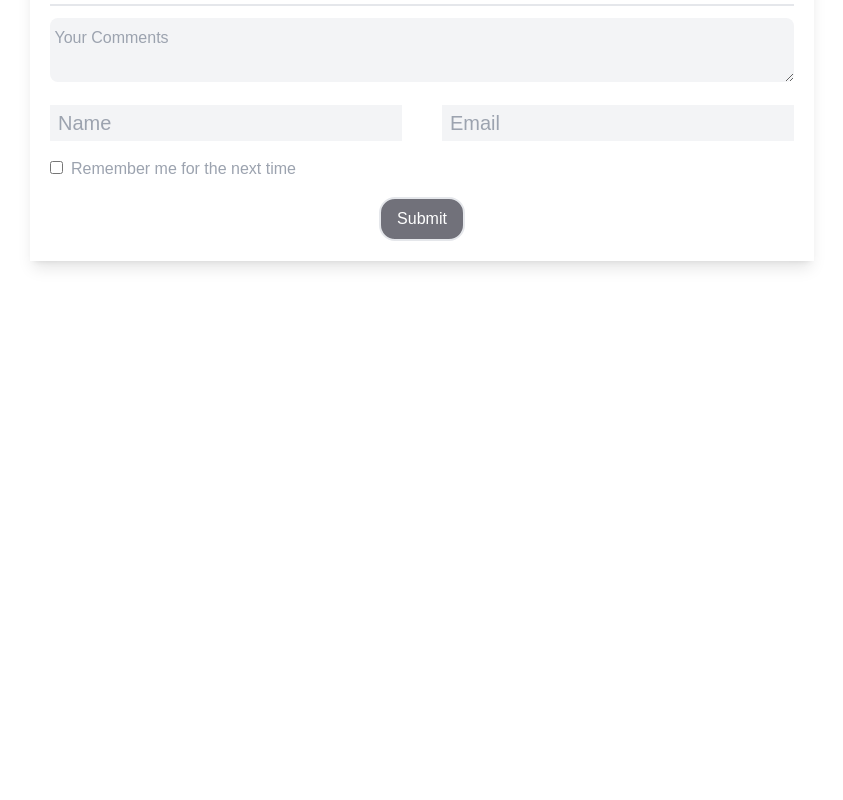
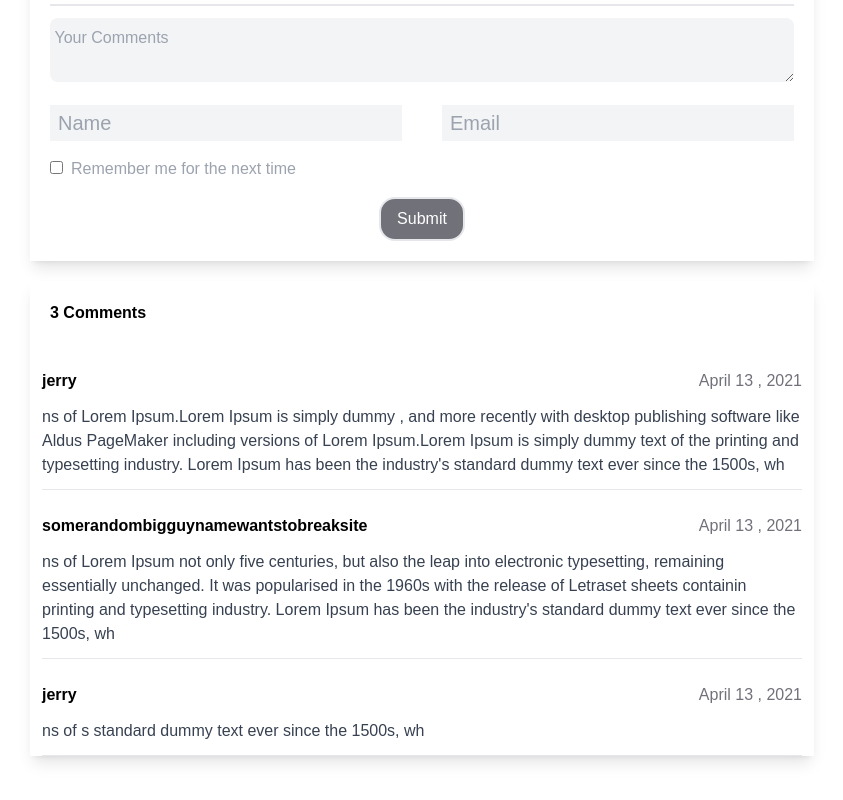
Before and after one commit to blessingcharles/blogsite, a Next.js app: page /post/post1 in a window 1280 px wide. Shown: the part 2804-3604 px from the top of the page, without its empty margins (10-853 px from the left). Before the commit the page ends 3105 px from the top, so only its background shows below. Built offline with nearby package versions, Linux system fonts and the light colour scheme.

Commit message:
comments tab added

```diff
--- a/components/post/Comments.jsx
+++ b/components/post/Comments.jsx
@@ -1,10 +1,11 @@
+import moment from 'moment'
 import React, { useEffect, useState } from 'react'
 import { getSlugComments } from '../../services/comments'
 
-function Comments({slug}) {
-  const [comments , setComments] = useState([])
+function Comments({ slug }) {
+  const [comments, setComments] = useState([])
 
-  useEffect(async ()=>{
+  useEffect(async () => {
     const results = await getSlugComments(slug)
     setComments(results)
   }, [])
@@ -12,8 +13,29 @@ function Comments({slug}) {
   return (
     <div>
       {comments.length > 0 && (
-        <div>
+        <div className='bg-white shadow-lg mt-5'>
+          <h2 className='p-5 font-semibold text-md'>
+            {comments.length + " Comments"}
+          </h2>
+          {comments.map((comment, idx) => (
+            <div key={idx} className='m-3 py-3 border-b'>
+              <div className='flex items-center justify-between mb-3'>
+                <span className='break-all pr-3 font-semibold'>
+                  {comment.name}
+                </span>
+                <p className='text-zinc-500'>
+                  {moment(comment.commentedAt).format("MMMM DD , YYYY")}
 
+                </p>
+              </div>
+
+              <p className='text-gray-700'>
+                {comment.comment
+
+                }
+              </p>
+            </div>
+          ))}
         </div>
       )}
     </div>
--- a/pages/index.jsx
+++ b/pages/index.jsx
@@ -7,7 +7,7 @@ export default function Home({ newPosts }) {
   return (
     <>
 
-      <div className="container mx-auto mb-8 mt-28 px-10">
+      <div className="container mx-auto mb-8 mt-28 px-5 lg:px-10">
         <div className="grid grid-cols-1 gap-12 lg:grid-cols-12">
           <div className="col-span-1 lg:col-span-8">
             {newPosts.map((post, idx) => (
--- a/pages/post/[slug].jsx
+++ b/pages/post/[slug].jsx
@@ -12,7 +12,7 @@ import { getAllPosts, getPostDetails } from '../../services/posts';
 const PostDetails = ({ post , slug }) => {
 
   return (
-    <div className='container mx-auto px-10 mb-8 mt-24'>
+    <div className='container mx-auto px-5 lg:px-10 mb-8 mt-24'>
       <div className='grid grid-cols-1 lg:grid-cols-12 gap-12'>
 
         <div className='col-span-1 lg:col-span-8'>
--- a/services/comments.js
+++ b/services/comments.js
@@ -1,26 +1,28 @@
-
-export const submitComment = async (name , email , comment , slug) =>{
-
-}
+export const submitComment = async (name, email, comment, slug) => {};
 
 export const getSlugComments = async () => {
-    const comments = [
-        {
-            name : "jerry" ,
-            emai : "jerry@gmail.com" ,
-            comment : "ns of Lorem Ipsum.Lorem Ipsum is simply dummy , and more recently with desktop publishing software like Aldus PageMaker including versions of Lorem Ipsum.Lorem Ipsum is simply dummy text of the printing and typesetting industry. Lorem Ipsum has been the industry's standard dummy text ever since the 1500s, wh"
-        } ,
-        {
-            name : "somerandombigguynamewantstobreaksite" ,
-            emai : "bigboynamewhereeveverhewants@gmail.com" ,
-            comment : "ns of Lorem Ipsum not only five centuries, but also the leap into electronic typesetting, remaining essentially unchanged. It was popularised in the 1960s with the release of Letraset sheets containin printing and typesetting industry. Lorem Ipsum has been the industry's standard dummy text ever since the 1500s, wh"
-        } ,
-        {
-            name : "jerry" ,
-            emai : "jerry@gmail.com" ,
-            comment : "ns of s standard dummy text ever since the 1500s, wh"
-        } ,
-    ]
+  const comments = [
+    {
+      name: 'jerry',
+      email: 'jerry@gmail.com',
+      comment:
+        "ns of Lorem Ipsum.Lorem Ipsum is simply dummy , and more recently with desktop publishing software like Aldus PageMaker including versions of Lorem Ipsum.Lorem Ipsum is simply dummy text of the printing and typesetting industry. Lorem Ipsum has been the industry's standard dummy text ever since the 1500s, wh",
+      commentedAt:"Fri Apr 12 2021 19:08:55 GMT-0500 (CDT)"
+    },
+    {
+      name: 'somerandombigguynamewantstobreaksite',
+      commentedAt:"Fri Apr 12 2021 19:08:55 GMT-0500 (CDT)",
+      email: 'bigboynamewhereeveverhewants@gmail.com',
+      comment:
+        "ns of Lorem Ipsum not only five centuries, but also the leap into electronic typesetting, remaining essentially unchanged. It was popularised in the 1960s with the release of Letraset sheets containin printing and typesetting industry. Lorem Ipsum has been the industry's standard dummy text ever since the 1500s, wh",
+    },
+    {
+      name: 'jerry',
+      commentedAt:"Fri Apr 12 2021 19:08:55 GMT-0500 (CDT)",
+      email: 'jerry@gmail.com',
+      comment: 'ns of s standard dummy text ever since the 1500s, wh',
+    },
+  ];
 
-    return comments
-}
+  return comments;
+};
```
